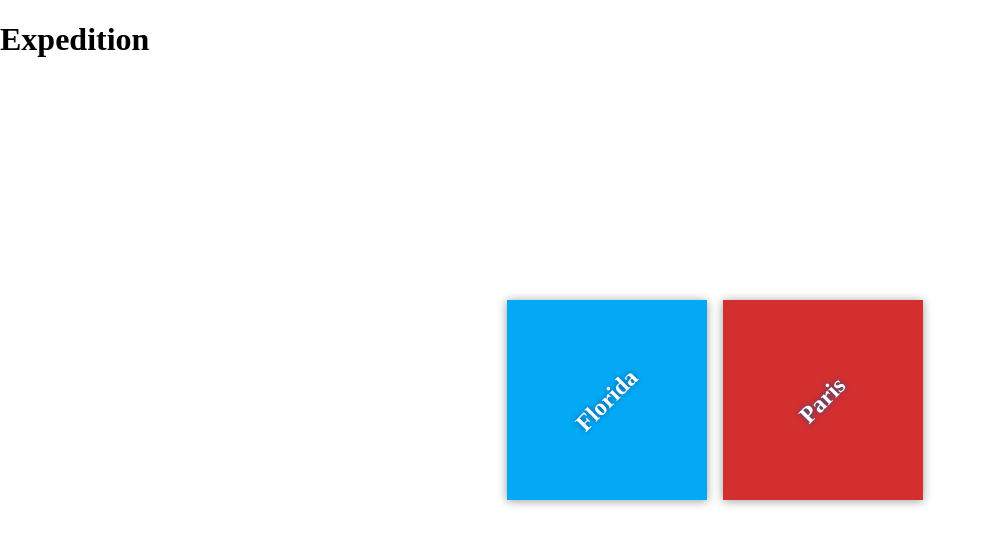
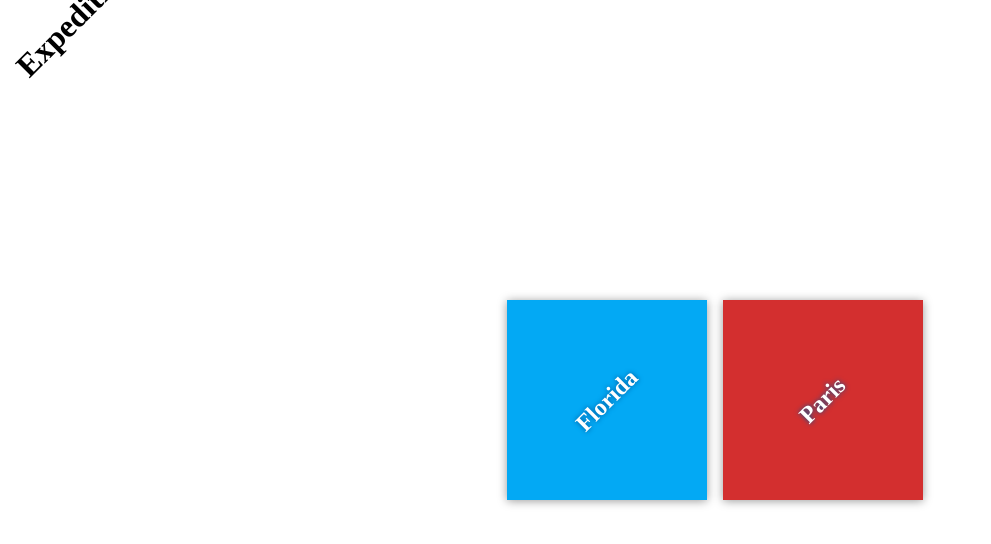
Before and after one commit to CreeperDrop/my-travel-plans, a plain HTML site: page index.html in a window 1280 px wide. Shown: the whole page, without its empty margins (0-991 px from the left). Drawn offline with Linux system fonts and the light colour scheme.

Commit message:
modified the html and css files

```diff
--- a/css/app.css
+++ b/css/app.css
@@ -40,6 +40,12 @@ body {
     text-align: center;
 }
 
+h1 {
+    margin: 0;
+    transform: rotate(-45deg);
+    text-shadow: orange;
+}
+
 h2 {
     margin: 0;
     transform: rotate(-45deg);
--- a/index.html
+++ b/index.html
@@ -8,17 +8,17 @@
 </head>
 <body>
     <header>
-        <h1>Expedition</h1>
+        <h1 class="h1">Expedition</h1>
     </header>
 
     <div class="container">
         <div class="destination-container">
             <div class="destination" id="florida">
-                <h2>Florida</h2>
+                <h2 class="h2">Florida</h2>
             </div>
 
             <div class="destination" id="paris">
-                <h2>Paris</h2>
+                <h2 class="h2">Paris</h2>
             </div>
         </div>
     </div>
```
